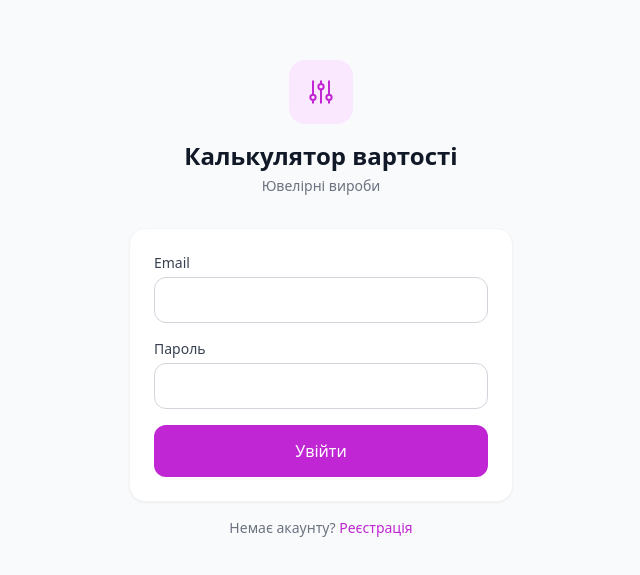
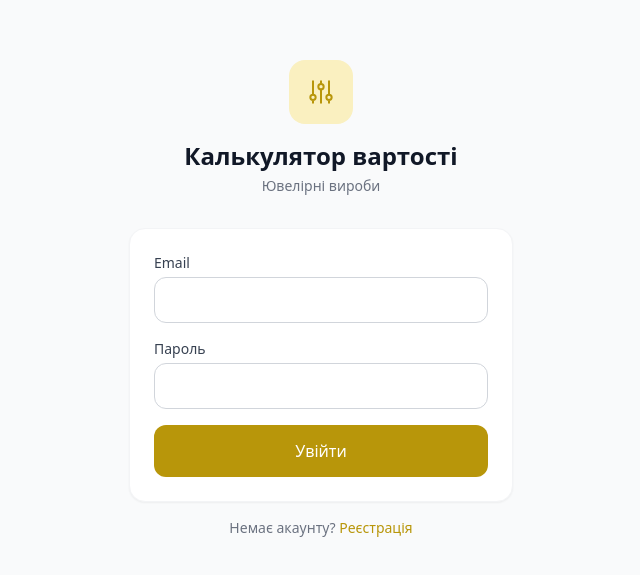
Before and after one commit to ValeriyN/jewelry-cost-calculator, a React (Vite) app in the folder client/: page /login in a window 1280 px wide. Shown: the part 101-676 px from the top of the page, without its empty margins (319-959 px from the left). Built offline with nearby package versions, Linux system fonts and the light colour scheme; what @react-pdf/renderer would draw is missing.

Commit message:
feat: swap color tokens to gold/dark palette

```diff
--- a/client/tailwind.config.js
+++ b/client/tailwind.config.js
@@ -8,24 +8,45 @@ export default {
     extend: {
       colors: {
         primary: {
-          50:  "#fdf4ff",
-          100: "#fae8ff",
-          200: "#f5d0fe",
-          300: "#f0abfc",
-          400: "#e879f9",
-          500: "#d946ef",
-          600: "#c026d3",
-          700: "#a21caf",
-          800: "#86198f",
-          900: "#701a75",
+          50:  "#fdf9e7",
+          100: "#faf0c0",
+          200: "#f5e088",
+          300: "#e8d087",
+          400: "#d4af37",
+          500: "#c9a520",
+          600: "#b8960a",
+          700: "#a07e08",
+          800: "#886a06",
+          900: "#6e5605",
+        },
+        surface: {
+          950: "#05050a",
+          900: "#0a0a0f",
+          800: "#141419",
+          700: "#1f1f24",
+          600: "#252529",
+          500: "#3a3a40",
+          400: "#9494a0",
+          300: "#b8b8c0",
+          200: "#d4d4dc",
+          100: "#e8e8ee",
         },
       },
-      // Safe area insets for mobile
       spacing: {
         "safe-bottom": "env(safe-area-inset-bottom)",
         "safe-top": "env(safe-area-inset-top)",
       },
     },
   },
-  plugins: [],
+  plugins: [
+    function({ addUtilities }) {
+      addUtilities({
+        ".pb-safe": { "padding-bottom": "env(safe-area-inset-bottom)" },
+        ".pt-safe": { "padding-top": "env(safe-area-inset-top)" },
+        ".tap-target": { "min-height": "44px", "min-width": "44px" },
+        ".glow-gold":    { "box-shadow": "0 0 20px rgba(212,175,55,0.4)" },
+        ".glow-gold-sm": { "box-shadow": "0 0 10px rgba(212,175,55,0.3)" },
+      });
+    },
+  ],
 }
```
